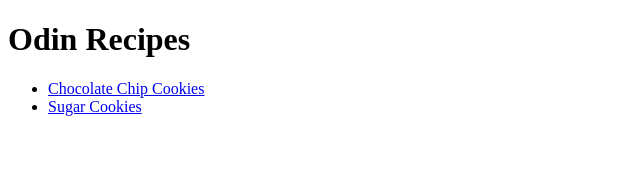
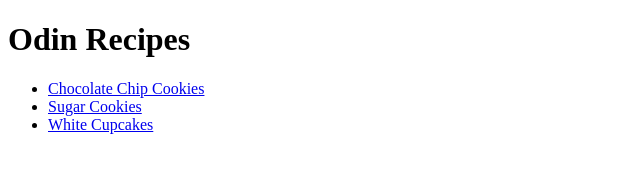
Before and after one commit to MDinniene/odin-recipes, a plain HTML site: page index.html in a window 1280 px wide. Shown: the whole page, without its empty margins (0-640 px from the left). Drawn offline with Linux system fonts and the light colour scheme.

Commit message:
Linked cupcake page
    -added link to new page of the website

```diff
--- a/index.html
+++ b/index.html
@@ -11,9 +11,15 @@
             <li>
                 <a href="./recipes/chocolate-chip.html">Chocolate Chip Cookies</a>
             </li>
+
             <li>
                 <a href="./recipes/sugar-cookies.html">Sugar Cookies</a>
             </li>
+
+            <li>
+                <a href="./recipes/simple-cupcakes.html">White Cupcakes</a>
+            </li>
+
 
 
 
```
